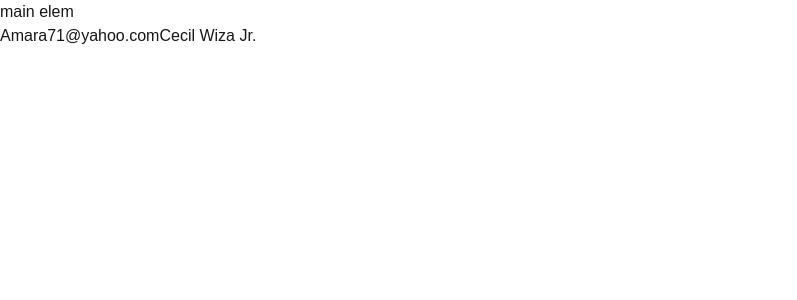
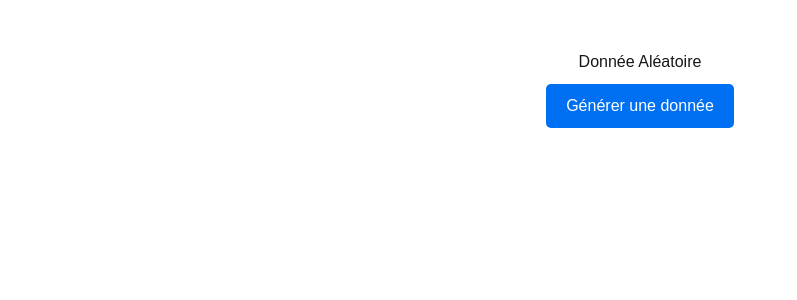
Before and after one commit to nca-49/faker-ui, a Next.js app: page / in a window 1280 px wide. Shown: the top 300 px of the page, without its empty margins (0-797 px from the left). Built offline with nearby package versions, Linux system fonts and the light colour scheme.

Commit message:
⚙ api faker

```diff
--- /dev/null
+++ b/src/app/api/route.ts
@@ -0,0 +1,14 @@
+// import type { NextApiRequest, NextApiResponse } from "next";
+import { faker } from "@faker-js/faker";
+import { NextResponse } from "next/server";
+
+export async function GET() {
+  const data = Array.from({ length: 10 }).map(() => ({
+    id: faker.string.uuid(),
+    name: faker.person.fullName(),
+    email: faker.internet.email(),
+    address: faker.location.streetAddress(),
+  }));
+
+  return NextResponse.json(data);
+}
--- a/src/app/layout.tsx
+++ b/src/app/layout.tsx
@@ -1,9 +1,4 @@
 import "./globals.css";
-
-import { faker } from "@faker-js/faker";
-
-const randomName = faker.person.fullName();
-const randomEmail = faker.internet.email();
 
 export default function RootLayout({
   children,
@@ -12,11 +7,7 @@ export default function RootLayout({
 }>) {
   return (
     <html lang="en">
-      <body>
-        {children}
-        {randomEmail}
-        {randomName}
-      </body>
+      <body>{children}</body>
     </html>
   );
 }
--- a/src/app/page.tsx
+++ b/src/app/page.tsx
@@ -1,7 +1,87 @@
-export default function Home() {
+"use client";
+import { useState } from "react";
+
+type RandomData = {
+  id: string;
+  name: string;
+  email: string;
+  address: string;
+};
+
+const Home = () => {
+  const [data, setData] = useState<RandomData | null>(null);
+  const [copied, setCopied] = useState(false);
+
+  // Fonction pour récupérer une donnée aléatoire
+  const fetchRandomData = async () => {
+    const res = await fetch("/api");
+    const result = await res.json();
+    const randomItem = result[Math.floor(Math.random() * result.length)];
+    setData(randomItem);
+    setCopied(false); // Réinitialise l'état de copie
+  };
+
+  // Fonction pour copier les données dans le presse-papiers
+  const copyToClipboard = () => {
+    if (data) {
+      const text = `Nom: ${data.name}\nEmail: ${data.email}\nAdresse: ${data.address}`;
+      navigator.clipboard
+        .writeText(text)
+        .then(() => setCopied(true))
+        .catch((err) =>
+          console.error("Erreur lors de la copie dans le presse-papiers :", err)
+        );
+    }
+  };
+
   return (
-    <>
-      <main>main elem</main>
-    </>
+    <div style={{ textAlign: "center", marginTop: "50px" }}>
+      <h1>Donnée Aléatoire</h1>
+      <button
+        onClick={fetchRandomData}
+        style={{
+          padding: "10px 20px",
+          backgroundColor: "#0070f3",
+          color: "#fff",
+          border: "none",
+          borderRadius: "5px",
+          cursor: "pointer",
+          margin: "10px",
+        }}
+      >
+        Générer une donnée
+      </button>
+
+      {data && (
+        <div style={{ marginTop: "20px" }}>
+          <p>
+            <strong>Nom :</strong> {data.name}
+          </p>
+          <p>
+            <strong>Email :</strong> {data.email}
+          </p>
+          <p>
+            <strong>Adresse :</strong> {data.address}
+          </p>
+
+          <button
+            onClick={copyToClipboard}
+            style={{
+              padding: "10px 20px",
+              backgroundColor: copied ? "#28a745" : "#0070f3",
+              color: "#fff",
+              border: "none",
+              borderRadius: "5px",
+              cursor: "pointer",
+              marginTop: "10px",
+            }}
+          >
+            {copied ? "Copié !" : "Copier dans le presse-papiers"}
+          </button>
+        </div>
+      )}
+    </div>
   );
-}
+};
+
+export default Home;
```
